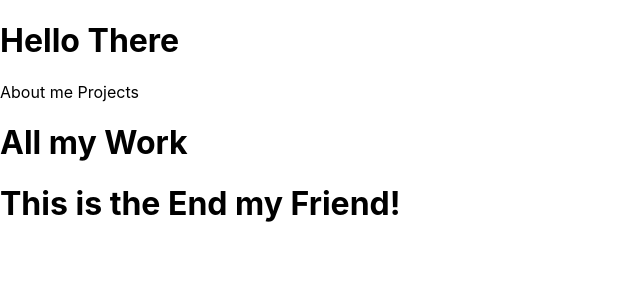
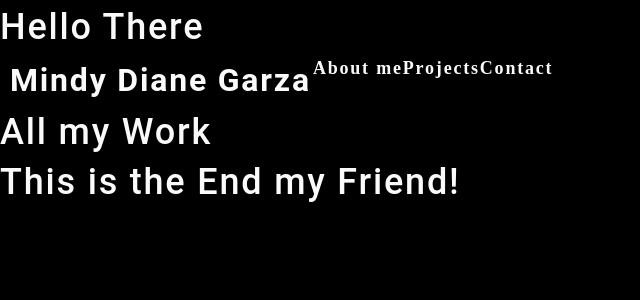
Before and after one commit to Mindydiane/react-to-this, a React (Create React App) app in the folder react-to-this/: page / in a window 1280 px wide. Shown: the top 300 px of the page, without its empty margins (0-640 px from the left). Built offline with nearby package versions, Linux system fonts and the light colour scheme.

Commit message:
added style and Name

```diff
--- a/react-to-this/src/App.js
+++ b/react-to-this/src/App.js
@@ -3,6 +3,7 @@
 import Navigation from './components/Navigation';
 import Project from './components/Project';
 import Footer from './components/Footer';
+
 
 function App() {
   return (
--- a/react-to-this/src/components/Navigation/index.js
+++ b/react-to-this/src/components/Navigation/index.js
@@ -8,14 +8,21 @@
         return item;
     }
     return (
-        <div>
+        <header className="flex-row px-1">
+        <h2>
+        <a data-testid= "link" href="/">
+        <span > Mindy Diane Garza</span>
+        </a>
+        </h2>
         <span onClick={() => handleClick('About')}>
         About me </span>
         <span onClick={() => handleClick('Project')}>
         Projects
         </span>
+        <span onClick={() => handleClick('Contact')}>
+        Contact </span>
 
-        </div>
+        </header>
     )
 }
 
--- a/react-to-this/src/index.css
+++ b/react-to-this/src/index.css
@@ -1,13 +1,291 @@
+main {
+  margin: 0 auto;
+  max-width: 90%;
+  padding: 50px 30px;
+}
+:root {
+  --primary: #8c54ff;
+  --secondary: #f3a847;
+  --tertiary: #b12704;
+  --light: #fafafa;
+  --dark: #000000;
+  --darker: #111111;
+  --error: rgb(228, 46, 1);
+  --spacing-one: calc(1rem * 0.5);
+  --spacing-two: calc(1rem);
+  --spacing-five: calc(2.5rem);
+}
+
+* {
+  box-sizing: border-box;
+}
+
+html,
+body {
+  min-height: 100%;
+}
+
 body {
   margin: 0;
-  font-family: -apple-system, BlinkMacSystemFont, 'Segoe UI', 'Roboto', 'Oxygen',
-    'Ubuntu', 'Cantarell', 'Fira Sans', 'Droid Sans', 'Helvetica Neue',
-    sans-serif;
-  -webkit-font-smoothing: antialiased;
-  -moz-osx-font-smoothing: grayscale;
+  padding: 0;
+  font-weight: 600;
+  line-height: 1.5;
+  font-size: 18px;
+  letter-spacing: 0.1em;
+  background: var(--dark);
+  color: var(--light);
+  font-family: 'Poiret One', cursive;
 }
 
-code {
-  font-family: source-code-pro, Menlo, Monaco, Consolas, 'Courier New',
-    monospace;
+h1,
+h2,
+h3,
+h4,
+h5,
+h6 {
+  font-family: 'Roboto', sans-serif;
+  font-weight: 500;
+  margin: 5px 0;
+  line-height: 1.25;
 }
+
+h1 {
+  font-size: 2.25rem;
+}
+
+h2 {
+  font-size: 2rem;
+}
+
+h3 {
+  font-size: 1.75rem;
+}
+
+h4 {
+  font-size: 1.5rem;
+}
+
+h5 {
+  font-size: 1.25rem;
+}
+
+h6 {
+  font-size: 1rem;
+}
+
+p {
+  font-size: 1.1rem;
+  margin-top: 0;
+}
+
+a {
+  color: var(--tertiary);
+  text-decoration: none;
+  font-weight: bold;
+}
+
+a:hover {
+  text-decoration: underline;
+}
+
+header {
+  background: var(--dark);
+}
+
+header a {
+  color: var(--light);
+}
+
+button {
+  font-size: 1rem;
+  text-decoration: none;
+  padding: 0.25rem 1rem;
+  border-radius: 0.5rem;
+  border: none;
+  outline: none;
+  cursor: pointer;
+  margin: 0 1px;
+  background-color: var(--secondary);
+}
+
+button:hover {
+  opacity: 0.8;
+}
+
+button[disabled] {
+  cursor: default;
+  opacity: 0.8;
+}
+
+img {
+  max-width: 100%;
+}
+
+span[role='img'] {
+  cursor: default;
+}
+
+form {
+  width: 40%;
+}
+
+input {
+  font-size: 1rem;
+  padding: 0.25rem;
+  border: 1px solid var(--dark);
+  outline: none;
+  border-radius: 3px;
+  transition: box-shadow 0.2s;
+}
+
+input:focus {
+  border: 1px solid var(--secondary);
+  box-shadow: 0 0 0.25rem rgba(0, 0, 0, 0.5);
+}
+
+li {
+  list-style: none;
+}
+
+nav a:hover {
+  text-decoration: none;
+}
+
+nav li {
+  cursor: pointer;
+}
+
+textarea {
+  width: 600px;
+  height: 120px;
+  border: 3px solid #cccccc;
+  padding: 5px;
+}
+
+.container {
+  width: 85%;
+  max-width: 1200px;
+  margin-left: auto;
+  margin-right: auto;
+}
+
+.flex-row {
+  display: flex;
+  flex-wrap: wrap;
+}
+
+.space-between {
+  justify-content: space-between;
+}
+
+.flex-end {
+  justify-content: flex-end;
+}
+
+.mx-1 {
+  margin-right: var(--spacing-one);
+  margin-left: var(--spacing-one);
+}
+
+.mx-2 {
+  margin-right: var(--spacing-two);
+  margin-left: var(--spacing-two);
+}
+
+.my-1 {
+  margin-top: var(--spacing-one);
+  margin-bottom: var(--spacing-one);
+}
+
+.my-2 {
+  margin-top: var(--spacing-two);
+  margin-bottom: var(--spacing-two);
+}
+
+.my-5 {
+  margin-top: var(--spacing-five);
+  margin-bottom: var(--spacing-five);
+}
+
+.px-1 {
+  padding-right: var(--spacing-one);
+  padding-left: var(--spacing-one);
+}
+
+.px-2 {
+  padding-right: var(--spacing-two);
+  padding-left: var(--spacing-two);
+}
+
+.py-1 {
+  padding-top: var(--spacing-one);
+  padding-bottom: var(--spacing-one);
+}
+
+.py-2 {
+  padding-top: var(--spacing-two);
+  padding-bottom: var(--spacing-two);
+}
+
+.card {
+  width: 25%;
+  text-align: center;
+}
+
+.img-thumbnail {
+  width: auto;
+  height: 300px;
+  margin-bottom: 50px;
+  cursor: pointer;
+}
+
+.modalBackdrop {
+  background: rgba(0, 0, 0, 0.65);
+  bottom: 0;
+  left: 0;
+  overflow: auto;
+  position: fixed;
+  right: 0;
+  top: 0;
+  z-index: 1;
+}
+
+.modalContainer {
+  background: var(--darker);
+  border-radius: 5px;
+  max-width: 100%;
+  margin: 50px auto;
+  padding: 15px;
+  width: 960px;
+}
+
+.modalTitle {
+  font-size: 18px;
+  font-weight: 600;
+  margin-bottom: 25px;
+}
+
+button {
+  background: var(--primary);
+  border: 0;
+  border-radius: 5px;
+  color: #fff;
+  cursor: pointer;
+  font-size: 16px;
+  font-weight: 600;
+  margin-bottom: 30px;
+  padding: 10px 15px;
+}
+
+a {
+  border-radius: 5px;
+  color: var(--primary);
+  font-weight: 600;
+  padding: 2px 4px;
+  margin-left: -2px;
+  margin-right: -2px;
+}
+
+.navActive {
+  color: var(--secondary);
+}
```
Also changed, not shown: react-to-this/src/components/About/index.js (+10 -0 lines).
